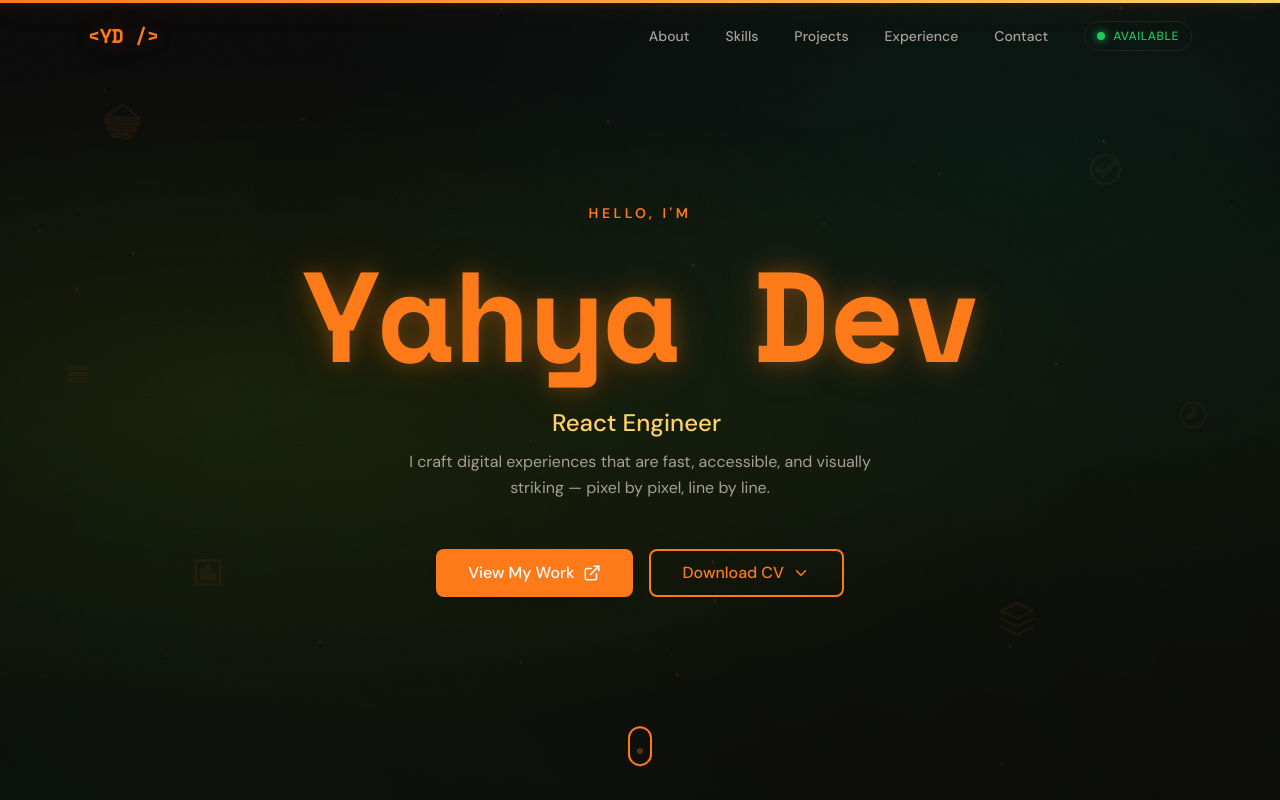
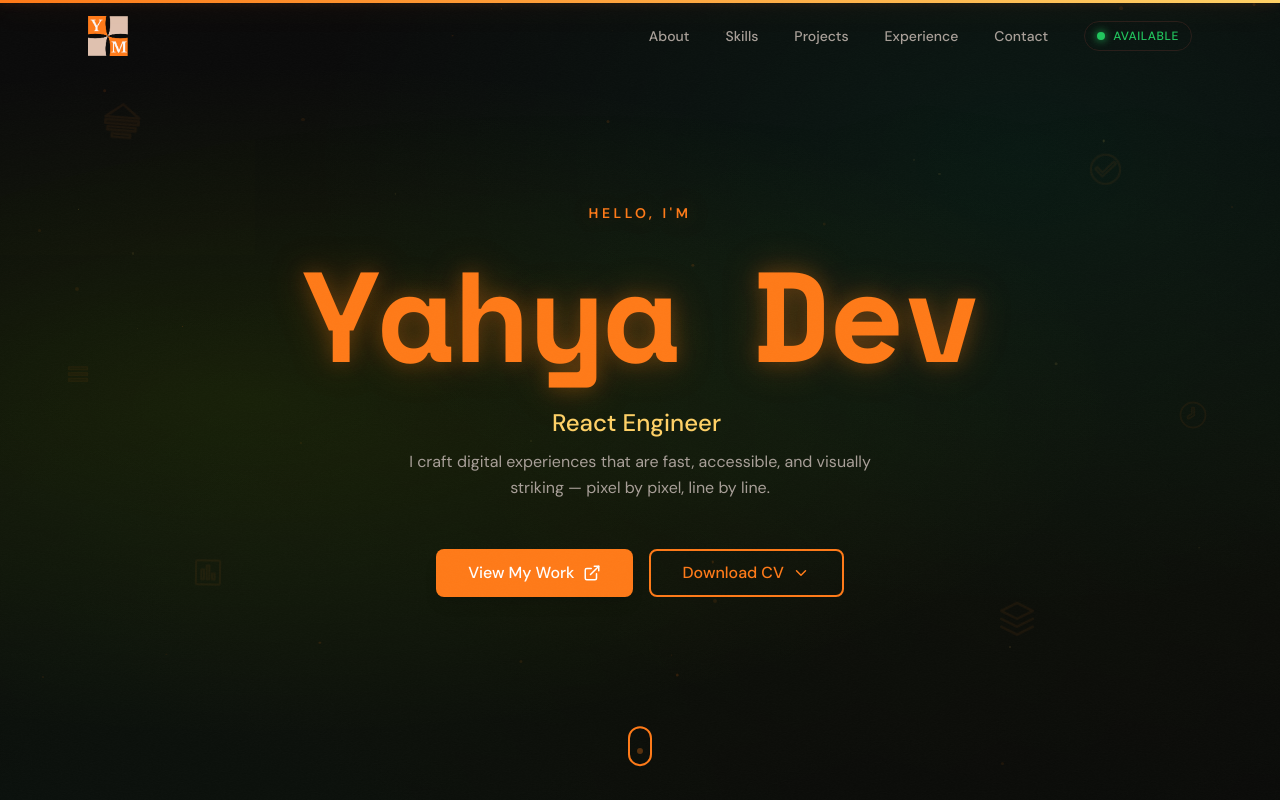
Before and after one commit to yahya-moussair/potfolio, a React (Vite) app: page / in a window 1280 px wide. Shown: the top 800 px of the page. Built offline with nearby package versions, Linux system fonts and the light colour scheme.

Commit message:
Integrate logo image into Navbar component, replacing SVG placeholder for improved branding.

```diff
--- a/src/components/sections/Navbar.jsx
+++ b/src/components/sections/Navbar.jsx
@@ -3,6 +3,7 @@
 import { Menu, X } from "lucide-react";
 import { NAV_LINKS } from "@/data/data";
 import { useActiveSection } from "@/hooks/hooks";
+import logo from "@/assets/me/logo.png";
 
 export default function Navbar() {
   const [scrolled, setScrolled] = useState(false);
@@ -37,8 +38,7 @@
       <div className="max-w-6xl mx-auto px-6 h-18 flex items-center justify-between">
         <motion.a
           href="#"
-          className="text-xl font-bold tracking-tight accent-glow"
-          style={{ fontFamily: "var(--font-display)" }}
+          className="block"
           whileHover={{ scale: 1.05 }}
           whileTap={{ scale: 0.95 }}
           onClick={(e) => {
@@ -46,7 +46,7 @@
             window.scrollTo({ top: 0, behavior: "smooth" });
           }}
         >
-          {"<YD />"}
+          <img src={logo} alt="YM Logo" className="h-10 w-auto" />
         </motion.a>
 
         <div className="hidden md:flex items-center gap-1">
```
Also changed, not shown: src/assets/me/f59e5ec4-9475-4d2f-ba87-2cc15b361004.jpg (added), src/assets/me/logo.png (added).
